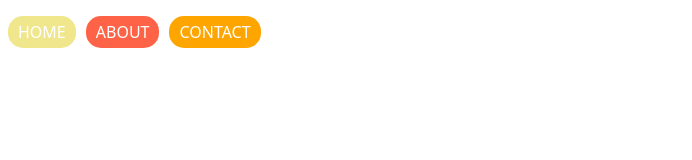
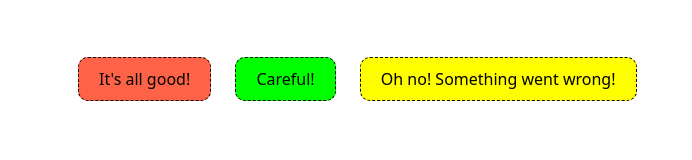
Before and after one commit to parangwave/css-layout-master-class, a website built with Vite: page index.html in a window 1280 px wide. Shown: the whole page, without its empty margins (0-692 px from the left). Built offline with nearby package versions, Linux system fonts and the light colour scheme.

Commit message:
SCSS - extend for sharing UI style

```diff
--- a/index.html
+++ b/index.html
@@ -4,13 +4,11 @@
     <meta charset="UTF-8" />
     <meta name="viewport" content="width=device-width, initial-scale=1.0" />
     <link rel="stylesheet" crossorigin href="/styles/style.scss" />
-    <title>SCSS - nesting</title>
+    <title>SCSS - @extend</title>
   </head>
   <body>
-    <ul>
-      <li><a href="#">Home</a></li>
-      <li><a href="#">About</a></li>
-      <li><a href="#">Contact</a></li>
-    </ul>
+    <span class="success">It's all good!</span>
+    <span class="warning">Careful!</span>
+    <span class="error">Oh no! Something went wrong!</span>
   </body>
 </html>
--- a/styles/style.scss
+++ b/styles/style.scss
@@ -1,44 +1,28 @@
 body {
   font-family: system-ui, -apple-system, BlinkMacSystemFont, "Segoe UI", Roboto,
     Oxygen, Ubuntu, Cantarell, "Open Sans", "Helvetica Neue", sans-serif;
+  padding: 60px;
 }
 
-ul {
-  list-style-type: none;
-  padding: 0;
-  display: flex;
-  gap: 10px;
 
-  // ul li
-  li {
-    background-color: tomato;
-    padding: 5px 10px;
-    border-radius: 15px;
-    transition: all .1s;
+%alert {
+  margin: 10px;
+  padding: 10px 20px;
+  border-radius: 10px;
+  border: 1px dashed black;
+}
 
-    &:first-child {
-      background-color:khaki;
-    }
+.success {
+  @extend %alert;
+  background-color: tomato;
+}
 
+.warning {
+  @extend %alert;
+  background-color: lime;
+}
 
-    &:last-child {
-      background-color:orange;
-    }
-
-    // li:hover
-    &:hover {
-      opacity: 0.8;
-
-      a {
-        color:cornflowerblue;
-      }
-    }
-
-    a {
-      text-decoration: none;
-      color: white;
-      text-transform: uppercase;
-      transition: all .1s;
-    }
-  }
+.error {
+  @extend %alert;
+  background-color: yellow;
 }
```
